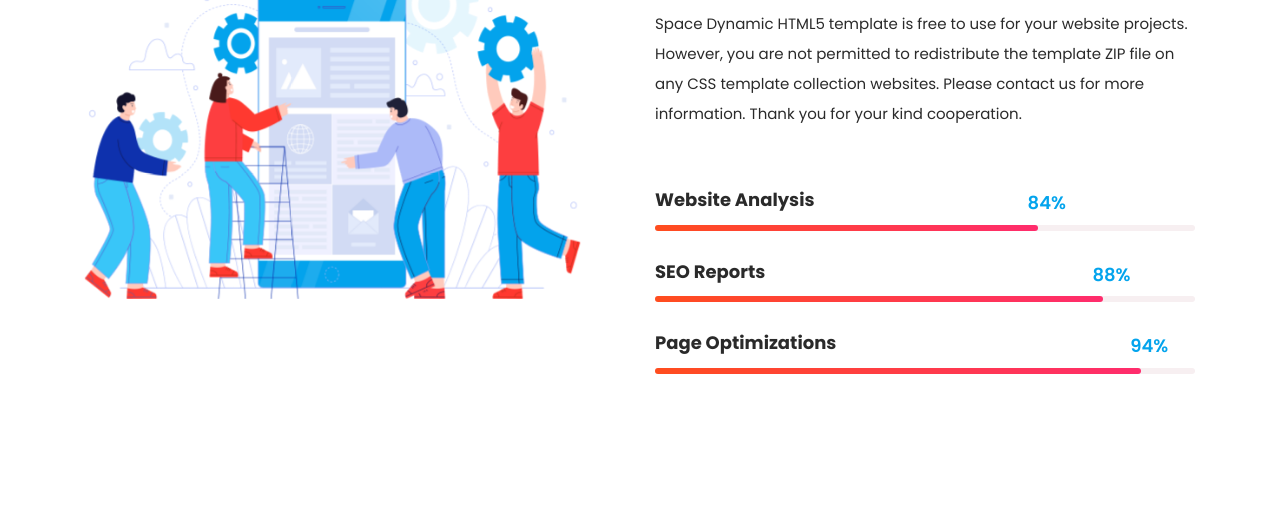
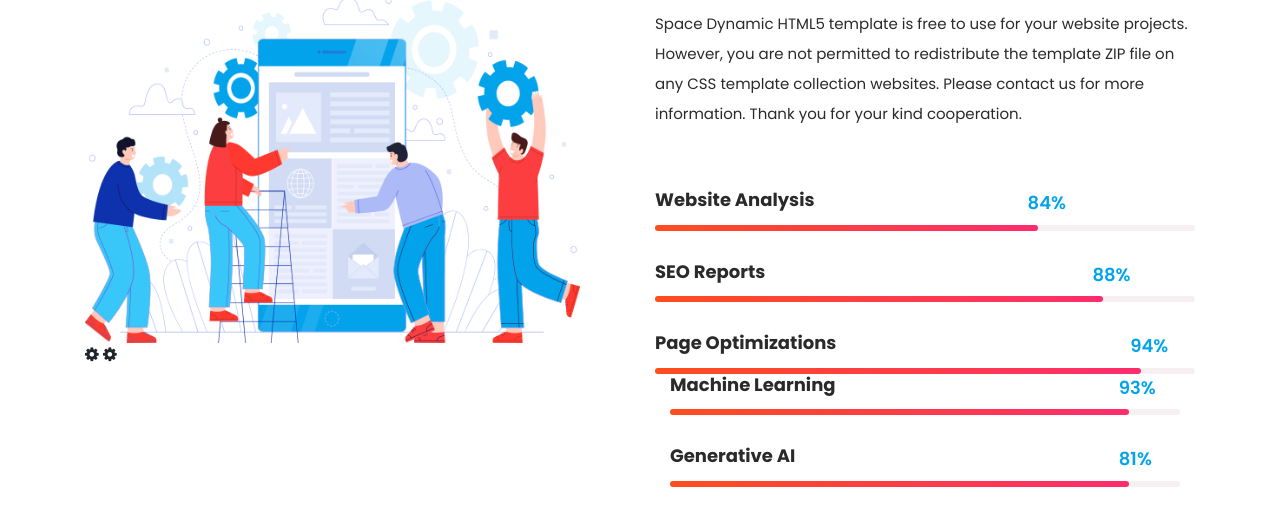
Before and after one commit to novamarium016-hash/my-first-website, a plain HTML site: page index.html in a window 1280 px wide. Shown: the part 273-794 px from the top of the page. Drawn offline with nearby package versions, Linux system fonts and the light colour scheme.

Commit message:
Add files via upload

```diff
--- a/index.html
+++ b/index.html
@@ -46,6 +46,8 @@
         <div class="col-lg-6 align-self-center  wow fadeInLeft" data-wow-duration="1s" data-wow-delay="0.2s">
           <div class="left-image">
             <img src="assets/images/services-left-image.png" alt="">
+            <i class="fa fa-cog" aria-hidden="true"></i>
+            <i class="fa fa-cog" aria-hidden="true"></i>
           </div>
         </div>
         <div class="col-lg-6 wow fadeInRight" data-wow-duration="1s" data-wow-delay="0.2s">
@@ -76,6 +78,22 @@
                 <span>94%</span>
                 <div class="filled-bar"></div>
                 <div class="full-bar"></div>
+                <div class="col-lg-12">
+              <div class="third-bar progress-skill-bar">
+                <h4>Machine Learning</h4>
+                <span>93%</span>
+                <div class="filled-bar"></div>
+                <div class="full-bar"></div>
+              </div>
+            </div>
+			<div class="col-lg-12">
+              <div class="third-bar progress-skill-bar">
+                <h4>Generative AI</h4>
+                <span>81%</span>
+                <div class="filled-bar"></div>
+                <div class="full-bar"></div>
+              </div>
+            </div>
               </div>
             </div>
           </div>
```
